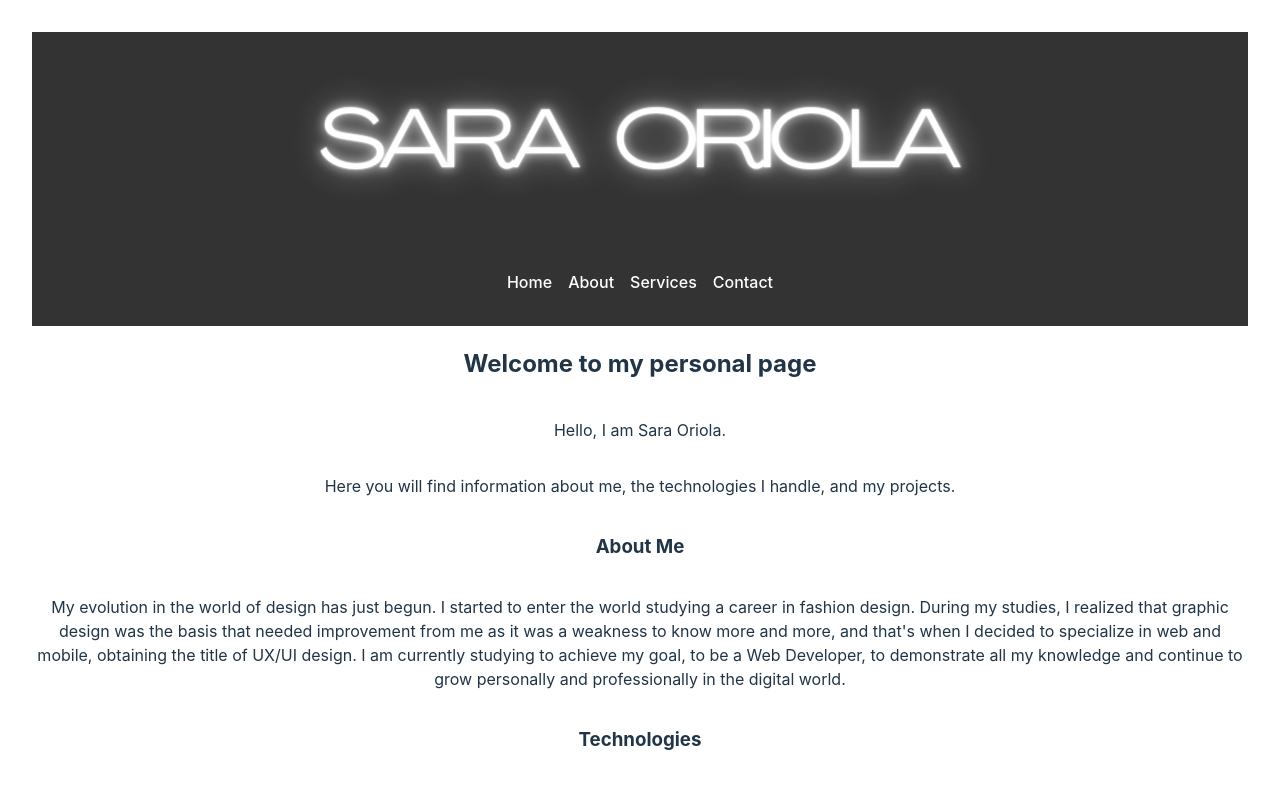
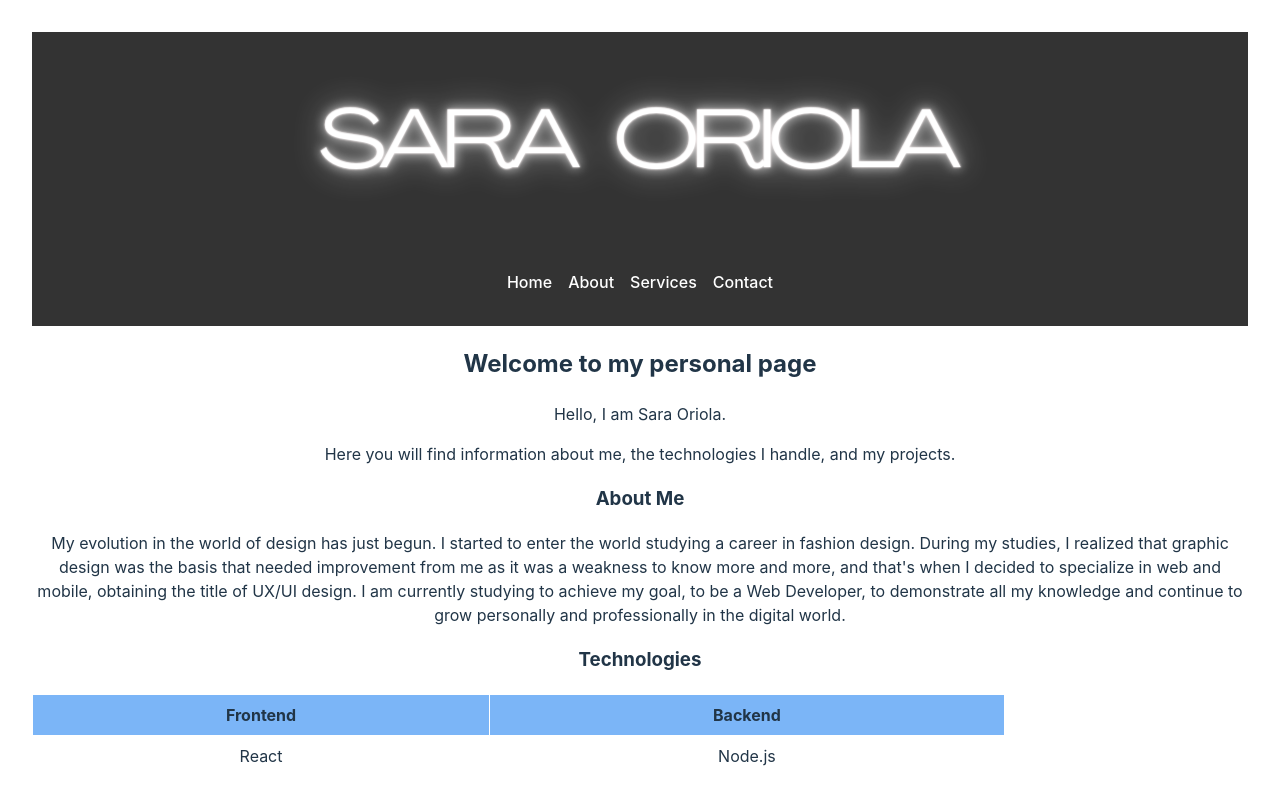
Before and after one commit to saraoriola/react-personalPage, a React (Vite) app: page / in a window 1280 px wide. Shown: the top 788 px of the page. Built offline with nearby package versions, Linux system fonts and the light colour scheme.

Commit message:
solucionando div

```diff
--- a/src/components/Home/home.jsx
+++ b/src/components/Home/home.jsx
@@ -5,7 +5,7 @@ const name = "Sara Oriola";
 
 const Home = () => {
   return (
-    <section>
+    <div>
       <h2>Welcome to my personal page</h2>
       <p>Hello, I am {name}.</p>
       <p>Here you will find information about me, the technologies I handle, and my projects.</p>
@@ -42,7 +42,7 @@ const Home = () => {
           </tr>
         </tbody>
       </table>
-    </section>
+    </div>
   );
 };
 
```
